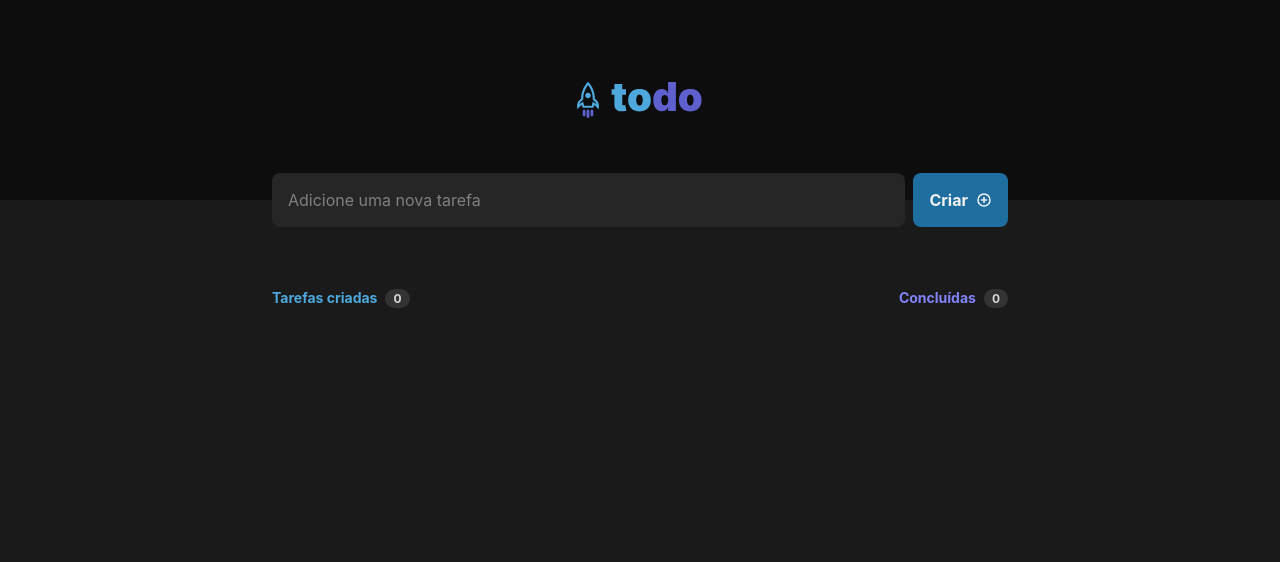
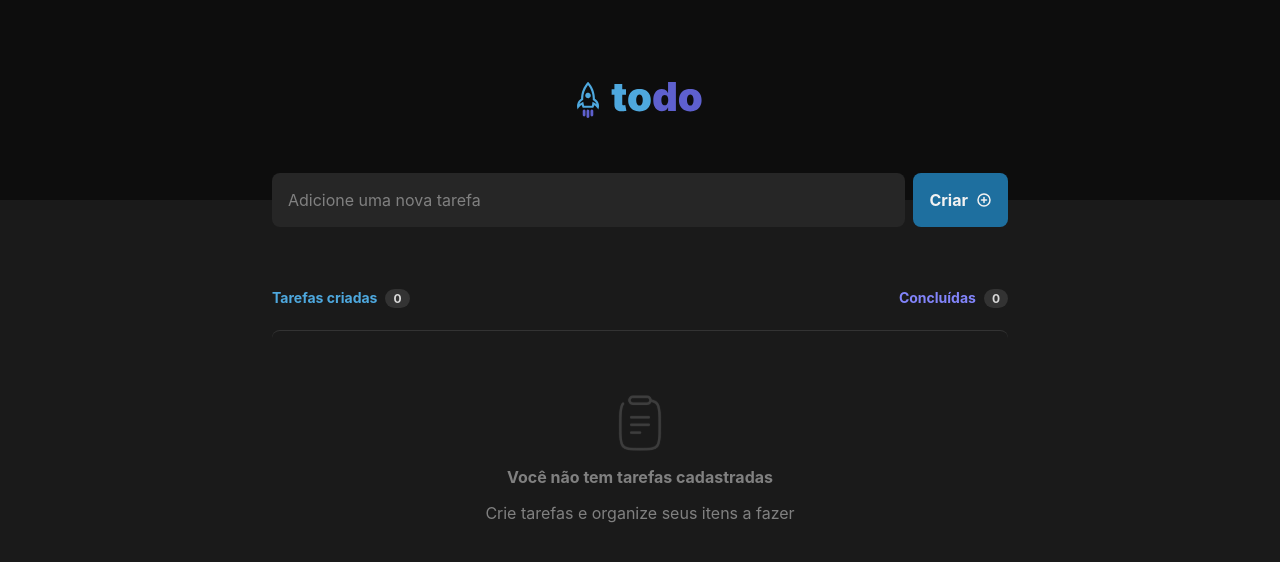
Before and after one commit to rafinhaa/todo-list, a React app: page / in a window 1280 px wide. Shown: the top 562 px of the page. Built offline with nearby package versions, Linux system fonts and the light colour scheme; the HTML template or start-up script is replaced by a standard one.

Commit message:
feat: Implementa componente EmptyTodo

```diff
--- a/src/components/Todo/index.tsx
+++ b/src/components/Todo/index.tsx
@@ -16,6 +16,7 @@
           </p>
         </div>
       </header>
+      <EmptyTodo />
     </div>
   );
 };
```
